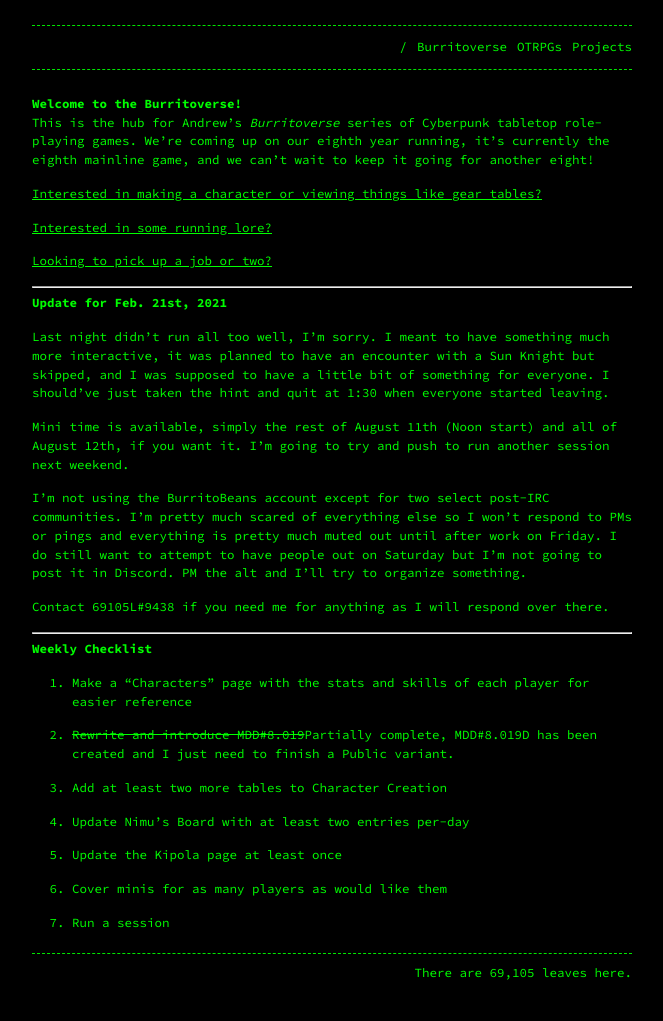
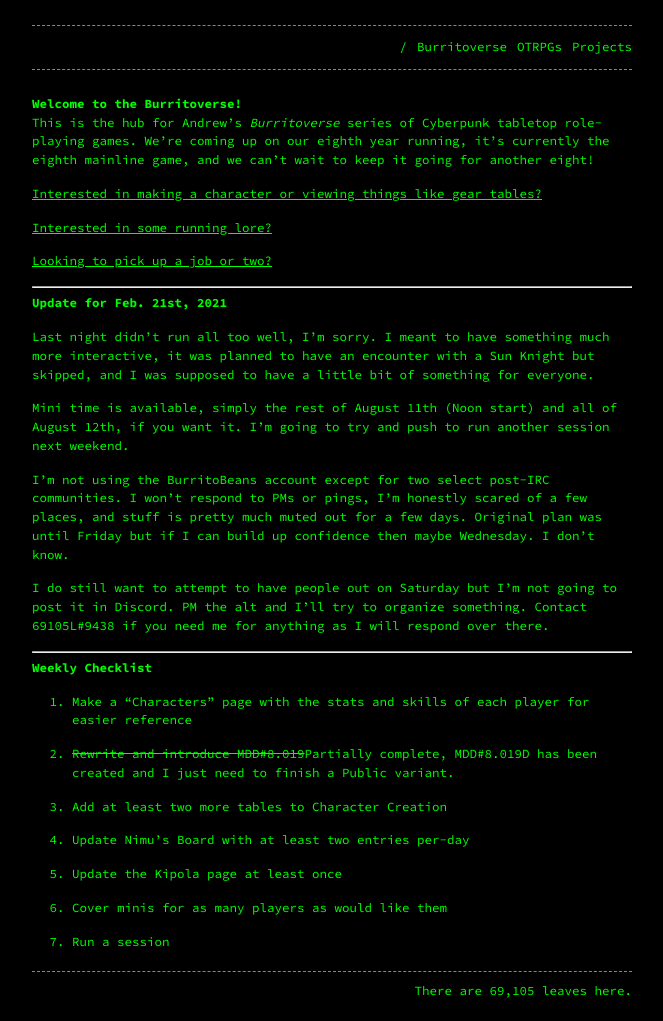
Before and after one commit to Terwilliger69105/69105.github.io, a Jekyll site: the page built from burritoverse.md, in a window 1280 px wide. Shown: the whole page, without its empty margins (308-971 px from the left). Built offline with Jekyll 4.4.1, drawn with Linux system fonts in a browser that asks for light colours; our own code applies the rules of GitHub Pages for plain Markdown files.

Commit message:
Update burritoverse.md

```diff
--- a/burritoverse.md
+++ b/burritoverse.md
@@ -17,13 +17,13 @@ This is the hub for Andrew's *Burritoverse* series of Cyberpunk tabletop role-pl
 
 **Update for Feb. 21st, 2021**
 
-Last night didn't run all too well, I'm sorry. I meant to have something much more interactive, it was planned to have an encounter with a Sun Knight but skipped, and I was supposed to have a little bit of something for everyone. I should've just taken the hint and quit at 1:30 when everyone started leaving.
+Last night didn't run all too well, I'm sorry. I meant to have something much more interactive, it was planned to have an encounter with a Sun Knight but skipped, and I was supposed to have a little bit of something for everyone.
 
 Mini time is available, simply the rest of August 11th (Noon start) and all of August 12th, if you want it. I'm going to try and push to run another session next weekend.
 
-I'm not using the BurritoBeans account except for two select post-IRC communities. I'm pretty much scared of everything else so I won't respond to PMs or pings and everything is pretty much muted out until after work on Friday. I do still want to attempt to have people out on Saturday but I'm not going to post it in Discord. PM the alt and I'll try to organize something.
+I'm not using the BurritoBeans account except for two select post-IRC communities. I won't respond to PMs or pings, I'm honestly scared of a few places, and stuff is pretty much muted out for a few days. Original plan was until Friday but if I can build up confidence then maybe Wednesday. I don't know.
 
-Contact 69105L#9438 if you need me for anything as I will respond over there.
+I do still want to attempt to have people out on Saturday but I'm not going to post it in Discord. PM the alt and I'll try to organize something. Contact 69105L#9438 if you need me for anything as I will respond over there.
 
 ---
 
```
